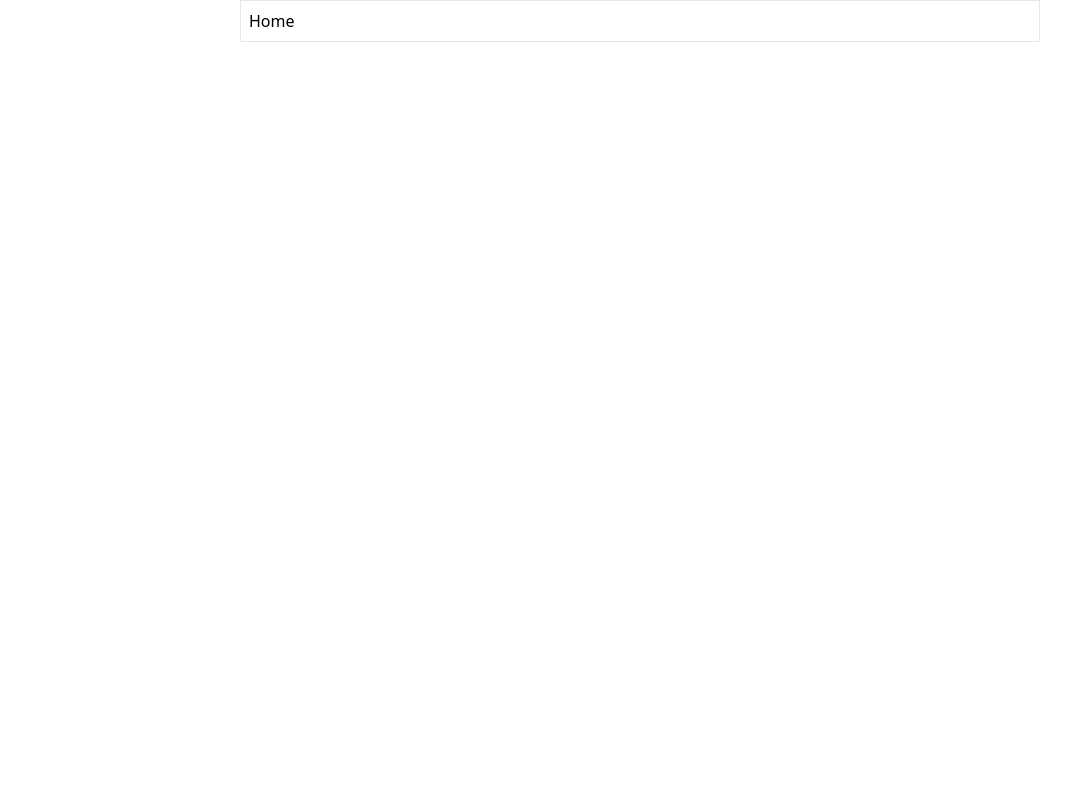
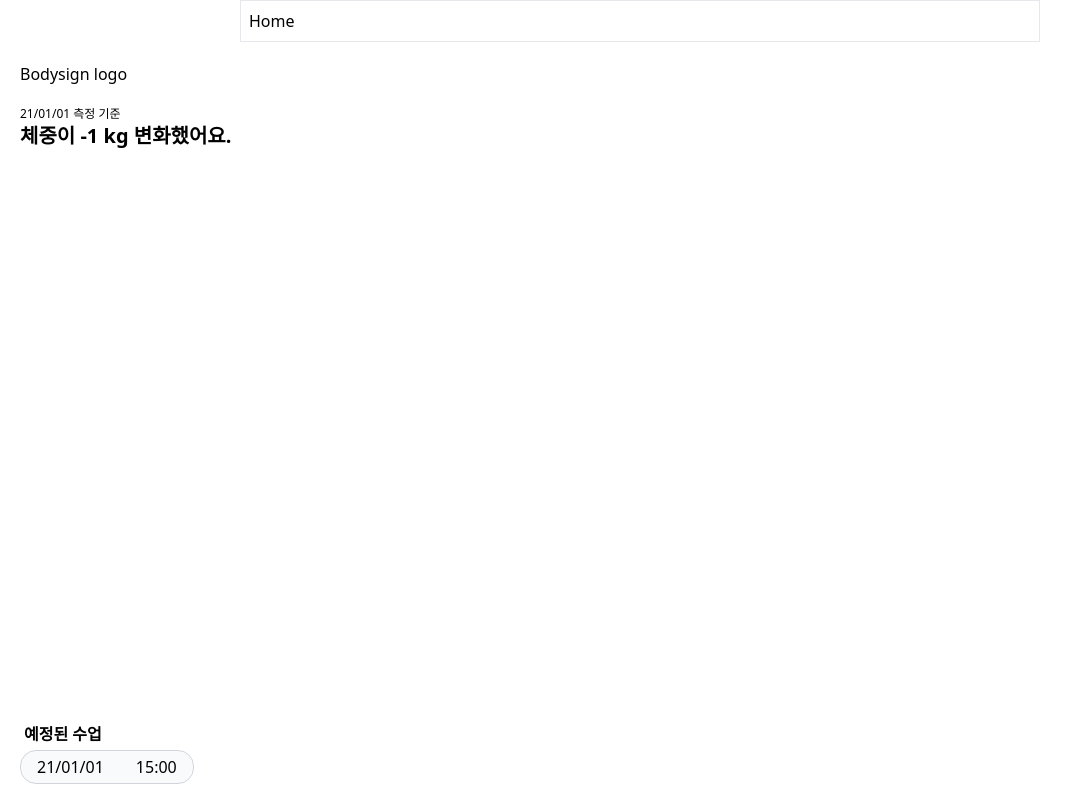
Before and after one commit to codestates/bodysign-frontend, a Next.js app in the folder client/: page / in a window 1280 px wide. Shown: the whole page, without its empty margins (0-1083 px from the left). Built offline with nearby package versions, Linux system fonts and the light colour scheme.

Commit message:
회원 홈 화면 구현(애니메이션 미완성)

```diff
--- /dev/null
+++ b/client/src/components/member/main.tsx
@@ -0,0 +1,70 @@
+import React, { useState } from 'react'
+import type { NextPage } from 'next'
+
+// TODO: CSS 애니메이션 꾸미기
+// https://codepen.io/Tbgse/pen/dYaJyJ
+// https://codepen.io/CheeseTurtle/pen/jzdgI?editors=1010
+
+const main: NextPage = () => {
+
+	const [inbodyList, setInbodyList] = useState([
+		{
+			date: "21/01/01",
+			weight: 2,
+			muscle_mass: 2,
+			body_fat_mess: 2
+		},
+		{
+			date: "21/01/01",
+			weight: 1,
+			muscle_mass: 1,
+			body_fat_mess: 1
+		}
+	])
+
+	const [classData, setClassData] = useState({
+		date: "21/01/01",
+		time: "15:00"
+	})
+
+	const getInbodyData = () => {
+		// 서버에서 인바디 데이터(최근 인바디와 그 이전 인바디 정보) 가져와서 inbody state에 넣어주기
+	}
+
+	const getClassData = () => {
+		// 서버에서 수업 정보를 가져와서 classList state에 넣어주기
+	}
+
+	const animateText = () => {
+		// TODO: 체중, 골격근량, 체지방 애니메이션 함수 구현
+		const textList = [`체중이 ${inbodyList[1].weight - inbodyList[0].weight} kg 변화했어요.`, `골격근량이 ${inbodyList[1].muscle_mass - inbodyList[0].muscle_mass} kg 변화했어요.`, `체지방이 ${inbodyList[1].body_fat_mess - inbodyList[0].body_fat_mess} kg 변화했어요.`]
+
+	}
+
+	return (
+		<div className="flex flex-col m-5">
+			<div className="mb-2.5">
+				Bodysign logo
+			</div>
+			<div className="text-xs mt-2.5">
+				{`${inbodyList[0].date} 측정 기준`}
+			</div>
+			<div className="font-bold text-xl">
+				{/* 체중, 골격근량, 체지방 보여주기 */}
+				{/* 이 때 CSS 애니메이션 추가가 필요 */}
+				{`체중이 ${inbodyList[1].weight - inbodyList[0].weight} kg 변화했어요.`}
+			</div>
+			<div className="bottom-2 fixed mb-2">
+				<div className="font-bold mx-1 mb-1">
+					예정된 수업
+				</div>
+				<div className="border border-gray-300 bg-gray-50 rounded-2xl">
+					<div className="inline-block p-1 mx-3">{classData.date}</div>
+					<div className="inline-block p-1 mx-3">{classData.time}</div>
+				</div>
+			</div>
+		</div>
+	)
+}
+
+export default main
--- a/client/src/pages/index.tsx
+++ b/client/src/pages/index.tsx
@@ -1,5 +1,6 @@
 import type { NextPage } from 'next'
 import Head from 'next/head'
+import Main from '../components/member/main'
 
 const Home: NextPage = () => {
 	return (
@@ -13,6 +14,8 @@ const Home: NextPage = () => {
 				<div className="max-w-[800px] border p-2 w-full">Home</div>
 			</main>
 
+			<Main />
+
 			<footer></footer>
 		</div>
 	)
```
Also changed, not shown: 2 other files (tests, documents, lock files or other folders).
